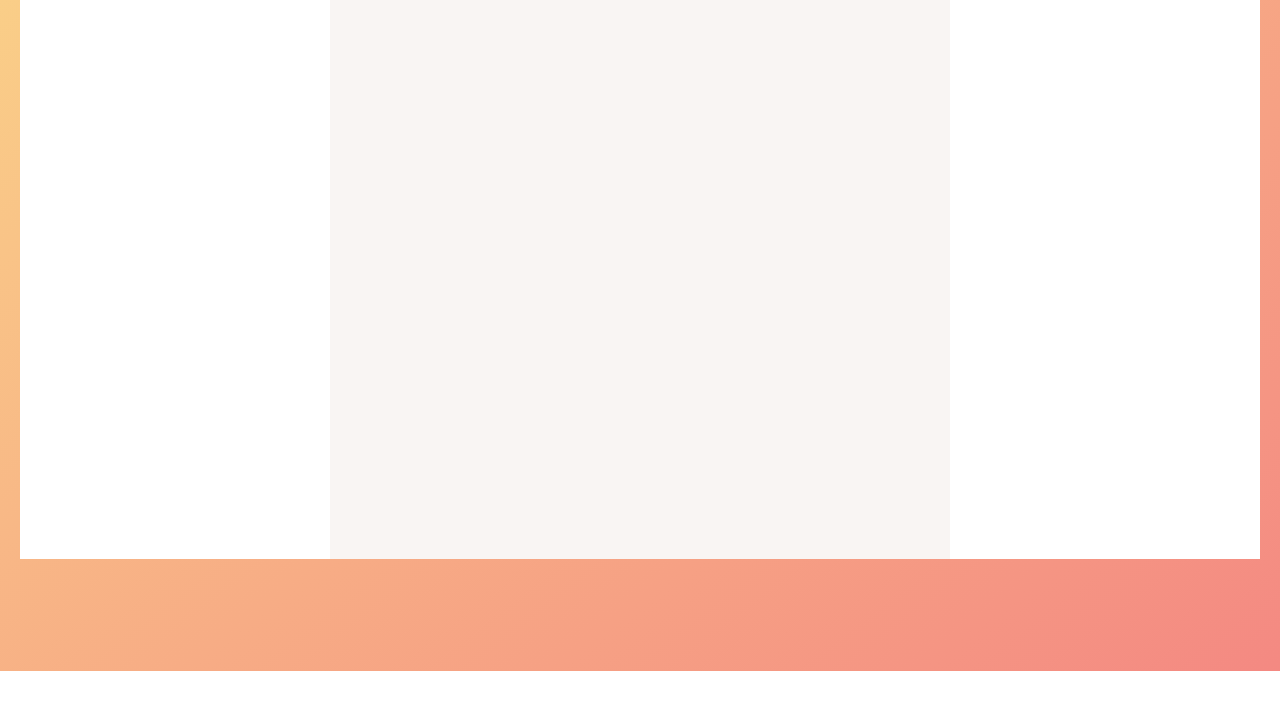
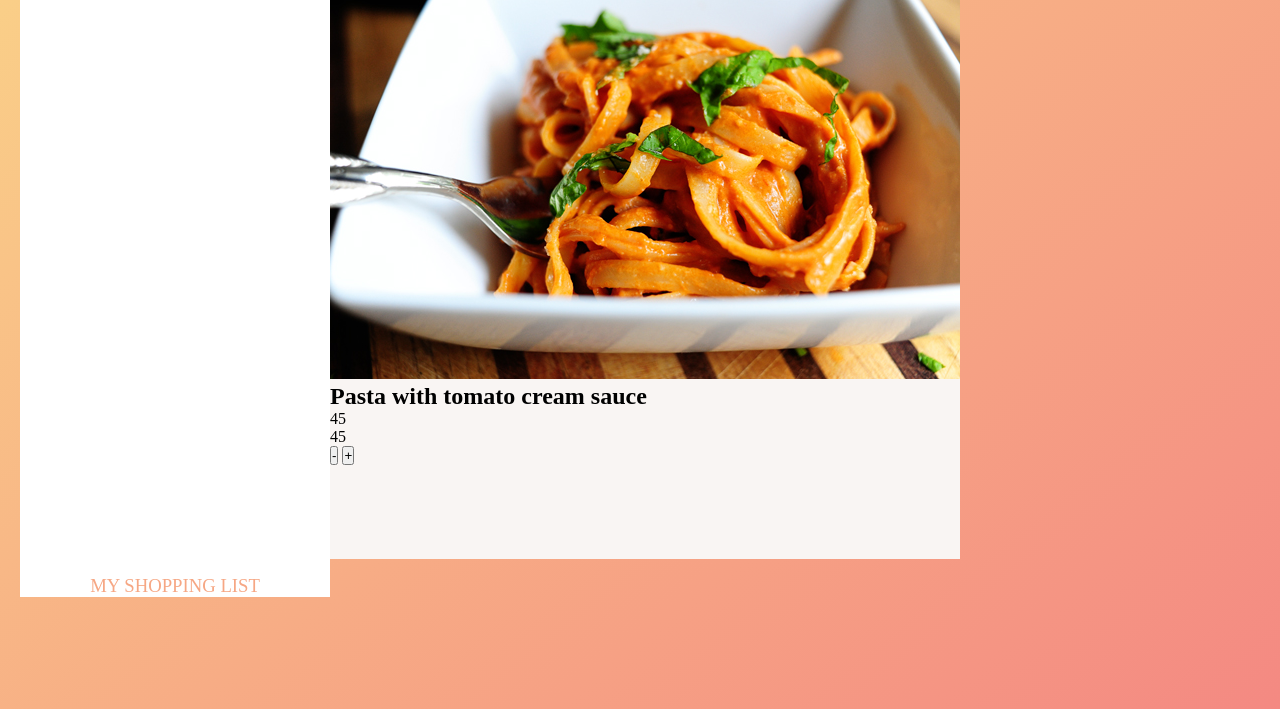
Before and after one commit to milosostojic95/forkify, a website built with webpack: page src/index.html in a window 1280 px wide. Shown: the part 307-1016 px from the top of the page. Before the commit the page ends 978 px from the top, so only its background shows below. Built offline with nearby package versions, Linux system fonts and the light colour scheme.

Commit message:
Added markup for recipe

```diff
--- a/src/index.html
+++ b/src/index.html
@@ -32,6 +32,32 @@
           </div>
         </div>
         <div class="recipe">
+          <div class="recipe-wrapper">
+            <div class="recipe-image">
+              <figure class="recipe-img">
+                <img src="./images/test-1.jpg" alt="Tomato" class="recipeimg">
+                <h1 class="recipe-title">
+                    <span>Pasta with tomato cream sauce</span>
+                </h1>
+              </figure>
+            </div>
+            <div class="recipe-details">
+              <div class="recipe-info">
+                <div class="recipe-info-icon"></div>
+                <span class="recipe-info-data-minuts">45</span>
+                <span class="recipe-info-text"></span>
+              </div>
+              <div class="recipe-info">
+                <div class="recipe-info-icon"></div>
+                <span class="recipe-info-data-minuts">45</span>
+                <span class="recipe-info-text"></span>
+              </div>
+              <div class="recipe-info-buttons">
+                <button class="negative">-</button>
+                <button class="add">+</button>
+              </div>
+            </div>
+          </div>
         </div>
         <div class="shooping">
           <div class="content-title">
--- a/src/js/index.js
+++ b/src/js/index.js
@@ -2,6 +2,7 @@ import '../sass/main.scss';
 import Search from './modules/Search';
 import Recipe from './modules/Recipe';
 import * as searchView from './views/searchView';
+import * as searchRecipe from './views/recipeView';
 import {elements, renderLoader, clearLoader} from './views/base';
 
 const state = {};
--- a/src/js/modules/Recipe.js
+++ b/src/js/modules/Recipe.js
@@ -56,7 +56,7 @@ export default class Recipe {
          objIng = {
            count,
            unit: arrIng[unitIndex],
-           ingredient: arrIng.slice(unitIndex +1).join(' ')
+           ingredient: arrIng.slice(unitIndex + 1).join(' ')
          }
        } else if(parseInt(arrIng[0],10)) {
         // no units but 1 elements is number
--- /dev/null
+++ b/src/js/views/recipeView.js
@@ -0,0 +1,3 @@
+export const renderrecipes = () => {
+
+}
```
Also changed, not shown: src/images/test-1.jpg (added).
